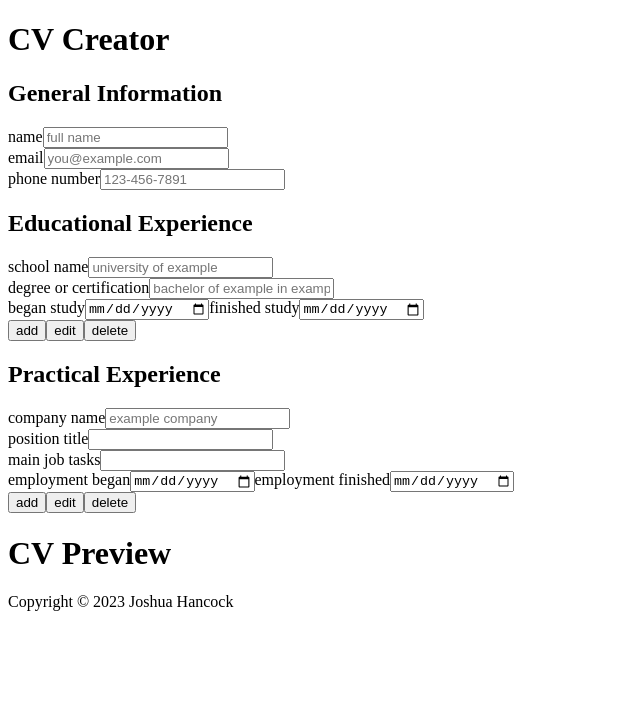
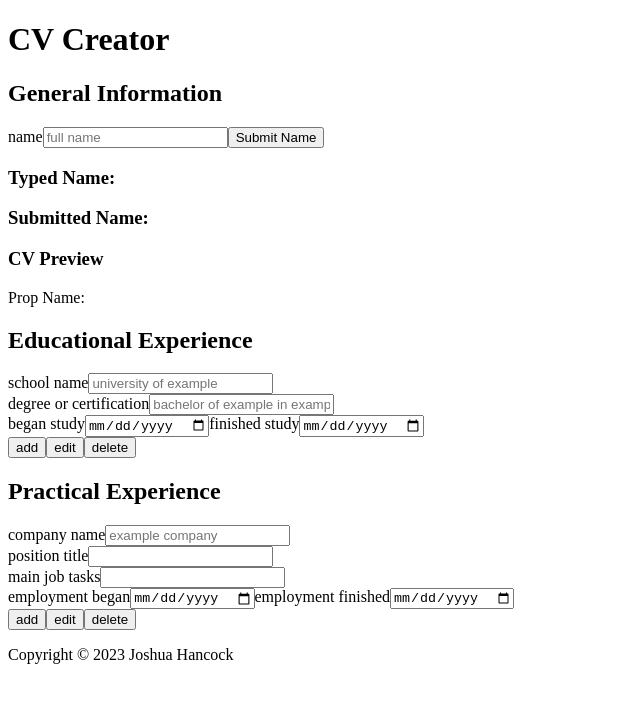
Before and after one commit to livingicon/cv-project, a React (Create React App) app: page / in a window 1280 px wide. Shown: the top 702 px of the page, without its empty margins (0-640 px from the left). Built offline with nearby package versions, Linux system fonts and the light colour scheme.

Commit message:
Add fullName prop passed to CVPreview

```diff
--- a/src/App.js
+++ b/src/App.js
@@ -1,10 +1,9 @@
 // App.js
 
+import React, { Component } from "react";
 import GeneralInfo from "./components/GeneralInfo";
 import EducationalExp from "./components/EducationalExp";
 import PracticalExp from "./components/PracticalExp";
-import CVPreview from "./components/CVPreview";
-import React, { Component } from "react";
 
 class App extends Component {
 
@@ -18,15 +17,10 @@ class App extends Component {
 
         <div className="main">
           <div className="cvForms">
-            <GeneralInfo></GeneralInfo>
-            <EducationalExp></EducationalExp>
-            <PracticalExp></PracticalExp>
+            <GeneralInfo />
+            <EducationalExp />
+            <PracticalExp />
           </div>
-
-          <div className="cvPreview">
-            <CVPreview></CVPreview>
-          </div>
-
         </div>
 
         <div className="footer">
--- a/src/components/CVPreview.js
+++ b/src/components/CVPreview.js
@@ -3,10 +3,13 @@
 import React, { Component } from 'react';
 
 class CVPreview extends Component {
+
   render() {
+
     return (
       <div className="cv_preview">
-        <h1>CV Preview</h1>
+        <h3>CV Preview</h3>
+        <p>Prop Name: {this.props.fullName}</p> {/*working*/}
       </div>
     );
   }
--- a/src/components/EducationalExp.js
+++ b/src/components/EducationalExp.js
@@ -4,6 +4,7 @@ import React, { Component } from 'react';
 
 class EducationalExp extends Component {
   render() {
+
     return (
       <div className="forms">
         <h2>Educational Experience</h2>
--- a/src/components/GeneralInfo.js
+++ b/src/components/GeneralInfo.js
@@ -1,29 +1,68 @@
 // GeneralInfo.js
 
 import React, { Component } from 'react';
+import CVPreview from "./CVPreview";
 
 class GeneralInfo extends Component {
+  constructor() {
+    super();
+
+    this.state = {
+      fullName: '',
+    }
+  };
+
+  handleChange = (e) => {
+    this.setState({
+      fullName : e.target.value,
+    });
+  };
+
+  onSubmitName = (e) => {
+    e.preventDefault();
+  }
+
   render() {
+    const { fullName } = this.state;
+
     return (
       <div className="forms">
         <h2>General Information</h2>
-        <form>
+        <form onSubmit={this.onSubmitName}>
           <div>
             <label htmlFor="userName">name</label>
-            <input type="text" id="userName" name="user_name" placeholder="full name" autoComplete="off" />
+            <input
+              onChange={this.handleChange}
+              value={fullName}
+              type="text"
+              id="userName"
+              name="user_name"
+              placeholder="full name"
+              required
+            />
+            <button type="submit">Submit Name</button>
           </div>
-          <div>
+          {/* <div>
             <label htmlFor="user_email">email</label>
             <input type="email" id="user_email" name="email" placeholder="you@example.com" autoComplete="off"/>
           </div>
           <div>
             <label htmlFor="phone_number">phone number</label>
             <input type="tel" id="phone_number" name="phone" placeholder="123-456-7891" pattern="[0-9]{3}-[0-9]{3}-[0-9]{4}" autoComplete="off" />
-          </div>
+          </div> */}
         </form>
+
+        <div className="cv_preview">
+          <h3>Typed Name: {fullName}</h3>
+          <h3>Submitted Name: {fullName}</h3>
+          <CVPreview fullName={fullName} />
+        </div>
+
+
       </div>
     );
   }
 }
 
+
 export default GeneralInfo;
```
